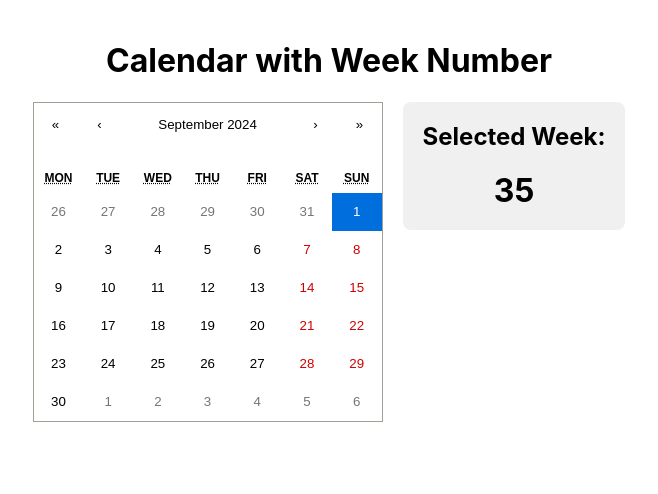
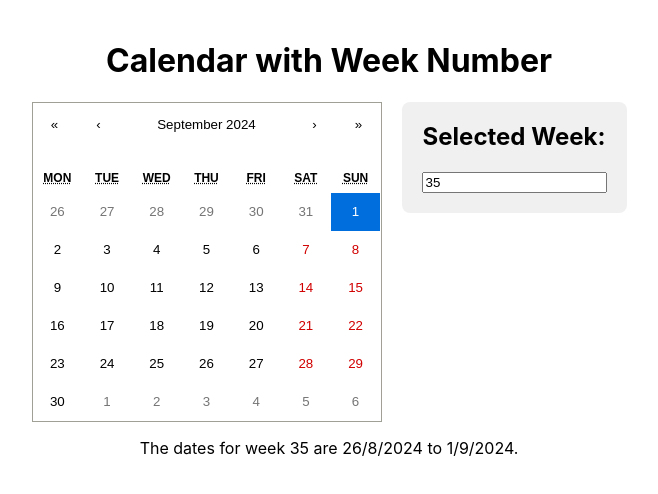
Before and after one commit to matt1as/calendarweekday, a React (Create React App) app: page / in a window 1280 px wide. Shown: the top 494 px of the page, without its empty margins (311-969 px from the left). Built offline with nearby package versions, Linux system fonts and the light colour scheme.

Commit message:
Make it possible to choose week

```diff
--- a/src/App.js
+++ b/src/App.js
@@ -1,17 +1,46 @@
-import React, { useState } from 'react';
+import React, { useState, useEffect } from 'react';
 import Calendar from 'react-calendar';
-import { getWeek } from 'date-fns';
+import { getWeek, getDate, getMonth, getYear, startOfWeek, endOfWeek } from 'date-fns';
 import 'react-calendar/dist/Calendar.css';
 import './App.css';
 
 function App() {
   const [date, setDate] = useState(new Date());
+  const [weekNumber, setWeekNumber] = useState(getWeek(new Date(), { weekStartsOn: 1 }));
+  const [startDate, setStartDate] = useState('');
+  const [endDate, setEndDate] = useState('');
+
+  useEffect(() => {
+    updateDates(weekNumber);
+  }, []);
 
   const onChange = (newDate) => {
     setDate(newDate);
+    const weekNum = getWeek(newDate, { weekStartsOn: 1 });
+    setWeekNumber(weekNum);
+    updateDates(weekNum);
   };
 
-  const weekNumber = getWeek(date, { weekStartsOn: 1 });
+  const updateDates = (week) => {
+    const firstDayOfWeek = startOfWeek(new Date(date.getFullYear(), 0, (week - 1) * 7 + 1), { weekStartsOn: 1 });
+    const lastDayOfWeek = endOfWeek(new Date(firstDayOfWeek.getTime() + 6 * 24 * 60 * 60 * 1000), { weekStartsOn: 1 });
+
+    setStartDate(getDate(firstDayOfWeek) + '/' + (getMonth(firstDayOfWeek) + 1) + '/' + getYear(firstDayOfWeek));
+    setEndDate(getDate(lastDayOfWeek) + '/' + (getMonth(lastDayOfWeek) + 1) + '/' + getYear(lastDayOfWeek));
+  };
+
+  const handleWeekNumberChange = (e) => {
+    const newWeekNumber = parseInt(e.target.value, 10);
+    if (isNaN(newWeekNumber) || newWeekNumber < 1 || newWeekNumber > 53) {
+      setWeekNumber('');
+      setStartDate('');
+      setEndDate('');
+      return;
+    }
+    setWeekNumber(newWeekNumber);
+    updateDates(newWeekNumber);
+    setDate(new Date(date.getFullYear(), 0, (newWeekNumber - 1) * 7 + 1));
+  };
 
   return (
     <div className="App">
@@ -20,9 +49,18 @@ function App() {
         <Calendar onChange={onChange} value={date} />
         <div className="week-number">
           <h2>Selected Week:</h2>
-          <p>{weekNumber}</p>
+          <input
+            type="number"
+            value={weekNumber}
+            onChange={handleWeekNumberChange}
+          />
         </div>
       </div>
+      {startDate && endDate && (
+        <p>
+          The dates for week {weekNumber} are {startDate} to {endDate}.
+        </p>
+      )}
     </div>
   );
 }
```
